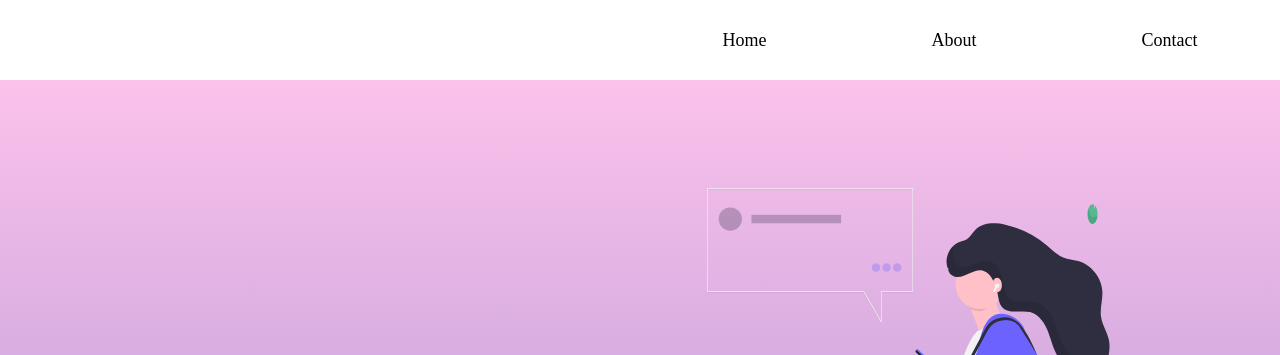
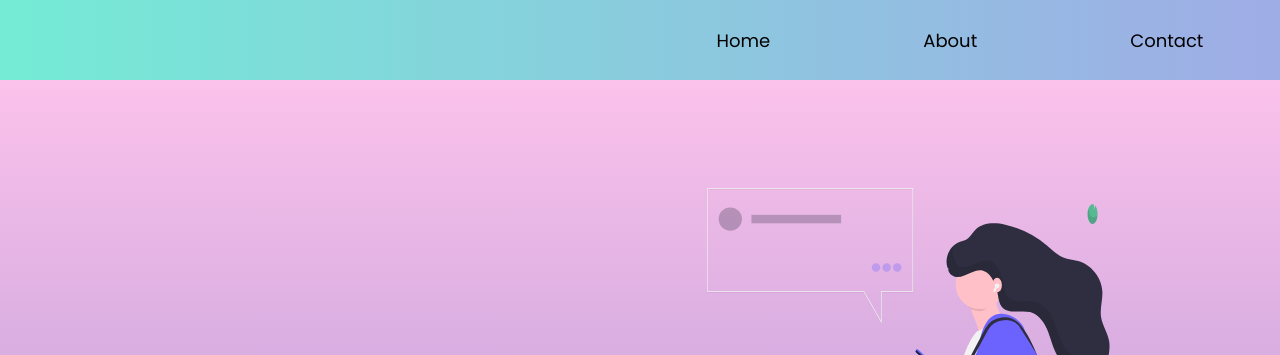
Before and after one commit to ZSmaster1/Smooth-Page-Transition, a website with bundled scripts: page index.html in a window 1280 px wide. Shown: the top 355 px of the page. Built offline with nearby package versions, Linux system fonts and the light colour scheme.

Commit message:
Update style.scss

```diff
--- a/css/style.scss
+++ b/css/style.scss
@@ -4,6 +4,11 @@
     margin: 0;
     padding: 0;
     box-sizing: border-box;
+    font-family: 'Poppins';
+}
+
+nav {
+    background-image: linear-gradient(to right, #74ebd5 0%, #9face6 100%);
 }
 
 .nav-list {
@@ -34,7 +39,6 @@
     display: flex;
     justify-content: space-evenly;
     align-items: center;
-    font-family: 'Poppins';
 
     p {
         font-size: 20px;
```
